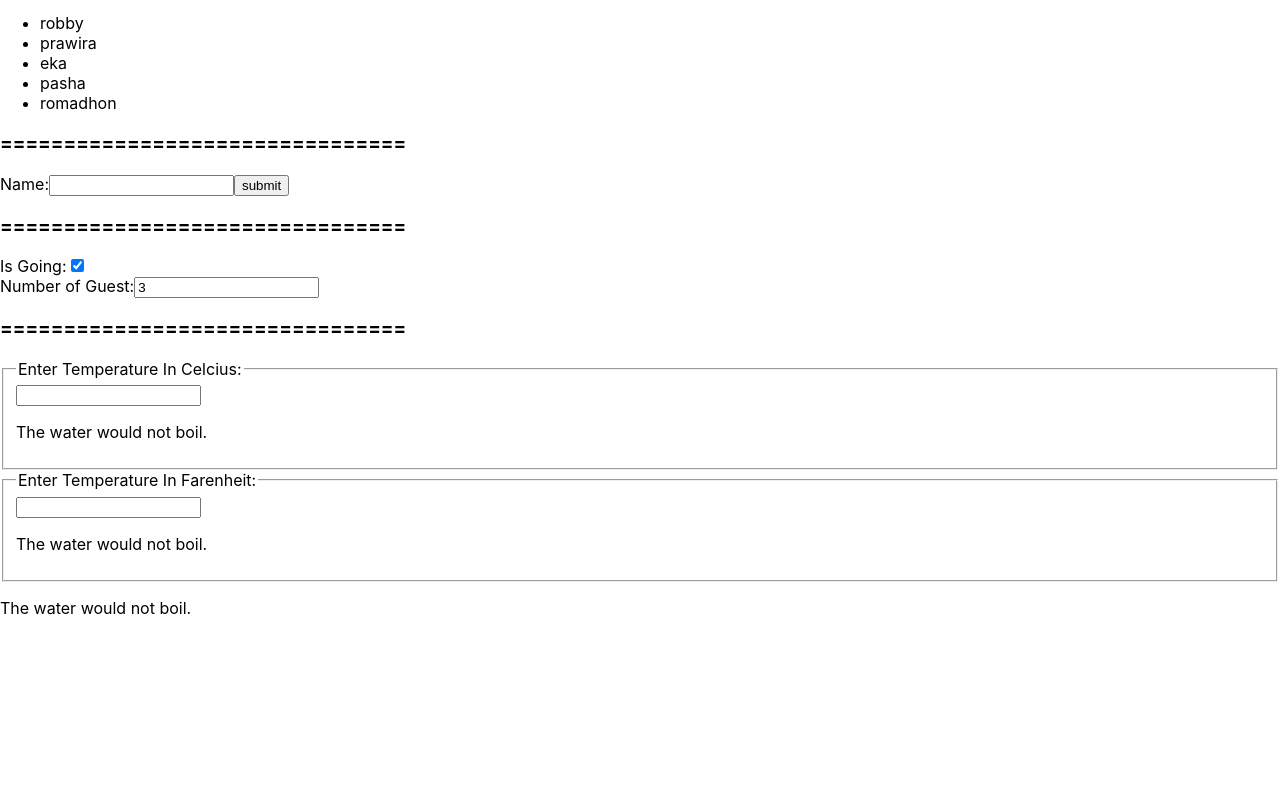
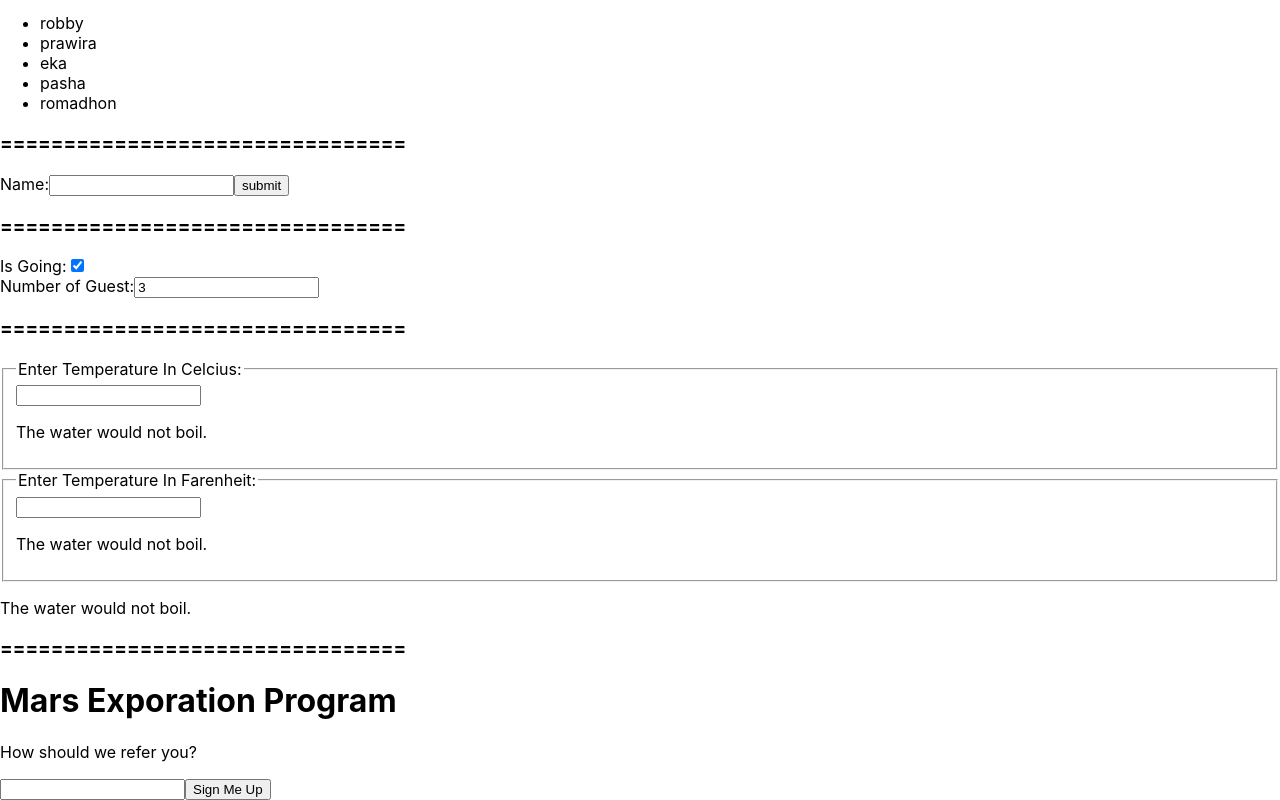
Before and after one commit to prawpash/belajar-react, a React (Create React App) app: page / in a window 1280 px wide. Shown: the part 837-1637 px from the top of the page. Before the commit the page ends 1471 px from the top, so only its background shows below. Built offline with nearby package versions, Linux system fonts and the light colour scheme.

Commit message:
belajar composition

```diff
--- a/src/App.js
+++ b/src/App.js
@@ -9,6 +9,7 @@
 import NameForm from './components/nameForm';
 import FormMulti from './components/formMulti';
 import CalculatorTemp from './components/calcTemp';
+import SignUpDialog from './components/signupDialog';
 
 function App() {
   let id = 3;
@@ -45,6 +46,8 @@
       <FormMulti/>
       <h3>================================</h3>
       <CalculatorTemp/>
+      <h3>================================</h3>
+      <SignUpDialog/>
     </div>
   );
 }
--- /dev/null
+++ b/src/components/signupDialog.js
@@ -0,0 +1,55 @@
+import React from 'react';
+
+function FancyBorder(props){
+    return(
+        <div className={'FancyBorder FancyBorder-'+ props.color}>
+            {props.children}
+        </div>
+    );
+}
+
+function Dialog(props){
+    return(
+        <FancyBorder color="blue">
+            <h1 className="Dialog-title">
+                {props.title}
+            </h1>
+            <p className="Dialog-message">
+                {props.message}
+            </p>
+            {props.children}
+        </FancyBorder>
+    );
+}
+
+class SignUpDialog extends React.Component{
+    constructor(props){
+        super(props);
+        this.handleChange = this.handleChange.bind(this);
+        this.handleSignUp = this.handleSignUp.bind(this);
+        this.state = ({login: ''});
+    }
+
+    render(){
+        return(
+            <Dialog title="Mars Exporation Program"
+                    message="How should we refer you?">
+                <input value={this.state.login}
+                        onChange={this.handleChange}/>
+                <button onClick={this.handleSignUp}>
+                    Sign Me Up
+                </button>
+            </Dialog>
+        );
+    }
+
+    handleChange(e){
+        this.setState({login:e.target.value});
+    }
+
+    handleSignUp(){
+        alert(`Welcome aboard, ${this.state.login}`);
+    }
+}
+
+export default SignUpDialog;
```
